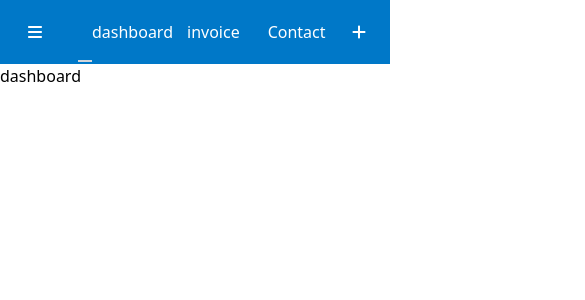
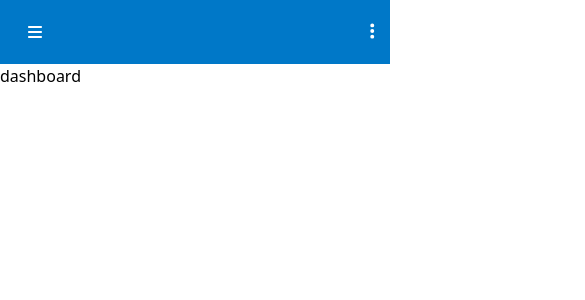
Before and after one commit to khanmdnasir/bane_invoice_frontend, a React (Vite) app: page / in a window 390 px wide. Shown: the top 300 px of the page, 585 px wide, since content can reach past the window. Built offline with nearby package versions, Linux system fonts and the light colour scheme.

Commit message:
nav design with responsive

```diff
--- a/src/components/Nav.jsx
+++ b/src/components/Nav.jsx
@@ -4,7 +4,8 @@ import {
   faMagnifyingGlass,
   faBell,
   faCircleQuestion,
-  faBars
+  faEllipsisVertical,
+  faLock
 } from "@fortawesome/free-solid-svg-icons";
 import { FontAwesomeIcon } from "@fortawesome/react-fontawesome";
 import { Link, useLocation } from "react-router-dom";
@@ -19,6 +20,8 @@ const Nav = () => {
   const [createOpen, setCreateOpen] = useState(false);
   const [notificationOpen, setNotificationOpen] = useState(false);
   const [profileOpen, setProfileOpen] = useState(false);
+  const [responsiveOpen, setResponsiveOpen] = useState(false);
+  const [createresOpen, setCreateResOpen] = useState(false);
   const navItems = [
     { name: "dashboard", path: "/", sublinks: [] },
     { name: "invoice", path: "/invoice", sublinks: [] },
@@ -44,10 +47,10 @@ const Nav = () => {
       subpage = "dashboard";
     }
 
-    let classes = "px-3.5 relative";
+    let classes = "md:px-3.5 relative";
     if (type === subpage) {
       classes +=
-        " after:block after:h-0.5 after:bg-gray-300 after:absolute after:top-[39px] after:right-0 after:left-auto after:w-full";
+        " md:after:block md:after:h-0.5 md:after:bg-gray-300 md:after:absolute md:after:top-[39px] md:after:right-0 md:after:left-auto md:after:w-full";
     } else {
       classes += "";
     }
@@ -55,13 +58,17 @@ const Nav = () => {
     return classes;
   }
 
+
   const createButtonRef = useRef();
+  const dropdownRef = useRef();
   const searchButtonRef = useRef();
   const notificationButtonRef = useRef();
   const profileButtonRef = useRef();
   const navButtonRef = useRef();
   useEffect(() => {
     const handleClickOutside = (event) => {
+
+
       if (
         navOpen &&
         navButtonRef.current &&
@@ -69,12 +76,14 @@ const Nav = () => {
       ) {
         setNavOpen(false);
       }
+
       if (
         createOpen &&
         createButtonRef.current &&
         !createButtonRef.current.contains(event.target)
       ) {
         setCreateOpen(false);
+
       }
       if (
         searchOpen &&
@@ -97,6 +106,14 @@ const Nav = () => {
       ) {
         setProfileOpen(false);
       }
+      if (responsiveOpen) {
+        if (
+          dropdownRef.current &&
+          !dropdownRef.current.contains(event.target)
+        ) {
+          setResponsiveOpen(false);
+        }
+      }
     };
 
     document.addEventListener("mousedown", handleClickOutside);
@@ -104,118 +121,40 @@ const Nav = () => {
     return () => {
       document.removeEventListener("mousedown", handleClickOutside);
     };
-  }, [navOpen,createOpen, searchOpen, notificationOpen, profileOpen]);
-  // useEffect(() => {
-  //   const createClickOutside1 = (event) => {
-  //     if (
-  //       createOpen &&
-  //       createButtonRef.current &&
-  //       !createButtonRef.current.contains(event.target)
-  //     ) {
-  //       setCreateOpen(false);
-  //     }
-  //   };
+  }, [navOpen, createOpen, searchOpen, notificationOpen, profileOpen, responsiveOpen]);
 
-  //   document.addEventListener("mousedown", createClickOutside1);
-
-  //   return () => {
-  //     document.removeEventListener("mousedown", createClickOutside1);
-  //   };
-  // }, [createOpen]);
-
-  // window.addEventListener("click", (e) => {
-  //   if (e.target !== menuRef.current && e.target !== linkRef.current) {
-  //     setNavOpen(false);
-  //   }
-  // });
-
-  // useEffect(() => {
-  //   const searchClickOutside1 = (event) => {
-  //     if (
-  //       searchOpen &&
-  //       searchButtonRef.current &&
-  //       !searchButtonRef.current.contains(event.target)
-  //     ) {
-  //       setSearchOpen(false);
-  //     }
-  //   };
-
-  //   document.addEventListener("mousedown", searchClickOutside1);
-
-  //   return () => {
-  //     document.removeEventListener("mousedown", searchClickOutside1);
-  //   };
-  // }, [searchOpen]);
-
-  // useEffect(() => {
-  //   const notificationClickOutside1 = (event) => {
-  //     if (
-  //       notificationOpen &&
-  //       notificationButtonRef.current &&
-  //       !notificationButtonRef.current.contains(event.target)
-  //     ) {
-  //       setNotificationOpen(false);
-  //     }
-  //   };
-
-  //   document.addEventListener("mousedown", notificationClickOutside1);
-
-  //   return () => {
-  //     document.removeEventListener("mousedown", notificationClickOutside1);
-  //   };
-  // }, [notificationOpen]);
-
-  // useEffect(() => {
-  //   const profileClickOutside1 = (event) => {
-  //     if (
-  //       profileOpen &&
-  //       profileButtonRef.current &&
-  //       !profileButtonRef.current.contains(event.target)
-  //     ) {
-  //       setProfileOpen(false);
-  //     }
-  //   };
-
-  //   document.addEventListener("mousedown", profileClickOutside1);
-
-  //   return () => {
-  //     document.removeEventListener("mousedown", profileClickOutside1);
-  //   };
-  // }, [profileOpen]);
 
   return (
     <div>
       <div className="bg-nav_color flex justify-between items-center h-16 px-4">
-        <DropDown/>
+        <DropDown navItems={navItems} />
 
-        <div className="flex grow justify-start text-white font-medium h-16 leading-custom">
+        <div ref={navButtonRef} className="absolute z-10 left-0 top-[120px] md:top-0 md:relative md:flex md:grow md:justify-start md:text-white md:font-medium md:h-16 md:leading-custom">
           {navItems.map((item, index) => (
-            <div className="hover:bg-hoverColor" key={index}>
+            <div className="hidden md:inline-block md:hover:bg-hoverColor" key={index}>
               {item.sublinks.length > 0 ? (
-                <div className={`hover:bg-hoverColor ${
-                      navOpen ? "bg-hoverColor" : ""
-                    }`}>
+                <div className={`md:hover:bg-hoverColor ${navOpen ? "md:bg-hoverColor" : ""
+                  }`}>
                   <Link
                     key={item.name}
-                    className={`px-3.5 relative hover:bg-hoverColor ${
-                      navOpen ? "bg-hoverColor" : ""
-                    }`}
+                    className={`md:px-3.5 md:relative md:hover:bg-hoverColor ${navOpen ? "md:bg-hoverColor" : ""
+                      }`}
                     to={item.path}
-                    ref={navButtonRef}
+
                     onClick={() => setNavOpen(!navOpen)}
                   >
                     {item.name}
                   </Link>
                   {navOpen && (
                     <ul
-                      className="bg-white py-2 rounded border-2 border-solid border-gray-300 absolute left-[357px] top-[70px] shadow-lg leading-10 w-40"
+                      className="md:bg-white md:py-2 md:rounded md:border-2 md:border-solid md:border-gray-300 md:absolute md:left-[187px] md:top-[70px] md:shadow-lg md:leading-10 md:w-40"
                     >
                       {item.sublinks.map((sublink, subindex) => (
                         <li
                           key={subindex}
-                          className="text-black font-normal px-4 hover:bg-gray-200"
+                          className="md:text-black md:font-normal md:px-4 md:hover:bg-gray-200"
                         >
-                          <Link className="text-sm" to={sublink.path}>
+                          <Link className="md:text-sm" to={sublink.path}>
                             {sublink.name}
                           </Link>
                         </li>
@@ -234,64 +173,118 @@ const Nav = () => {
               )}
             </div>
           ))}
-          {/* <Link
-            className={`${ActiveLink("dashboard")} hover:bg-hoverColor`}
-            to="/"
-          >
-            Dashboard
-          </Link>
-          <Link
-            className={`${ActiveLink("invoice")} hover:bg-hoverColor`}
-            to="/invoice"
-          >
-            Invoice
-          </Link> */}
-          {/* <Link
-            className={`px-3.5 relative hover:bg-hoverColor ${
-              navOpen ? "bg-hoverColor" : ""
-            }`}
-            to="#"
-            ref={linkRef}
-            onClick={() => setNavOpen(!navOpen)}
-          >
-            Contact
-          </Link> */}
 
-          {/* {navOpen && (
-            <ul
-              ref={menuRef}
-              className="bg-white py-2 rounded border-2 border-solid border-gray-300 absolute left-[357px] top-[70px] shadow-lg leading-10 w-40"
-            >
+        </div>
+
+        {/* For Responsive */}
+        <div ref={dropdownRef} className="md:hidden">
+          <div>
+            <button onClick={() => setResponsiveOpen(!responsiveOpen)}>
+              <FontAwesomeIcon className="text-white text-lg" icon={faEllipsisVertical} />
+            </button>
+            {responsiveOpen && (
+              <ul className="bg-white py-2 rounded border-2 border-solid border-gray-300 absolute right-2 top-[70px] shadow-lg leading-10 w-60">
+                <li className="px-4 py-2 text-sm hover:bg-gray-200">
+                  <button onClick={() => { setCreateOpen(!createOpen); setResponsiveOpen(false) }}>
+                    <FontAwesomeIcon className="mr-7 text-gray-600" icon={faPlus} />
+                    Create New
+                  </button>
+                </li>
+                <li className="px-4 py-2 text-sm hover:bg-gray-200">
+                  <button onClick={() => { setSearchOpen(!searchOpen); setResponsiveOpen(false) }}>
+                    <FontAwesomeIcon className="mr-7 text-gray-600" icon={faMagnifyingGlass} />
+                    Search
+                  </button>
+
+                </li>
+                <li className="px-4 py-2 text-sm hover:bg-gray-200">
+                  <button onClick={() => { setNotificationOpen(!notificationOpen); setResponsiveOpen(false) }}>
+                    <FontAwesomeIcon className="mr-7 text-gray-600" icon={faBell} />
+                    Notification
+                  </button>
+
+                </li>
+                <li className="px-4 py-2 text-sm hover:bg-gray-200">
+                  <button>
+                    <FontAwesomeIcon className="mr-7 text-gray-600" icon={faCircleQuestion} />
+                    Help
+                  </button>
+
+                </li>
+                <li className="px-2.5 py-2 text-sm hover:bg-gray-200">
+                  <button onClick={() => { setProfileOpen(!profileOpen); setResponsiveOpen(false) }} className="bg-userBgColor p-1.5 rounded-full mr-4">
+                    <p className="text-black font-medium">AM</p>
+                  </button>
+                  <span>Afroza Mukta</span>
+
+                </li>
+                <hr></hr>
+                <li className='px-4 py-3 text-sm hover:bg-gray-200'>
+                  <Link className='flex items-center' to="#">
+                    <FontAwesomeIcon className='mr-7 text-gray-600' icon={faLock} />
+                    <p>Log out</p>
+                  </Link>
+                </li>
+              </ul>
+            )}
+
+          </div>
+          {createOpen && (
+            <ul ref={createButtonRef} className="bg-white py-2 rounded border-2 border-solid border-gray-300 absolute right-2 top-[70px] shadow-lg leading-10 w-48">
+              <li className="text-black text-xs font-normal py-2 px-4 text-gray-500">
+                Create New
+              </li>
               <li className="text-black font-normal px-4 hover:bg-gray-200">
-                <Link className="text-sm" to="#">
-                  All Contacts
+                <Link className="text-sm" to="/invoice">
+                  Invoice
                 </Link>
               </li>
               <li className="text-black font-normal px-4 hover:bg-gray-200">
                 <Link className="text-sm" to="#">
-                  Customers
+                  Bill
                 </Link>
               </li>
               <li className="text-black font-normal px-4 hover:bg-gray-200">
                 <Link className="text-sm" to="#">
-                  Suppliers
+                  Contact
                 </Link>
               </li>
               <li className="text-black font-normal px-4 hover:bg-gray-200">
                 <Link className="text-sm" to="#">
-                  Emloyees
+                  Purchase order
+                </Link>
+              </li>
+              <li className="text-black font-normal px-4 hover:bg-gray-200">
+                <Link className="text-sm" to="#">
+                  Manual journal
                 </Link>
               </li>
             </ul>
-          )} */}
+          )}
+
+          {searchOpen && (
+            <div ref={searchButtonRef} className="bg-gray-100 text-black absolute px-2 py-2 shadow-md rounded w-80 h-fit right-2 top-[70px]">
+              <Search />
+            </div>
+          )}
+
+          {notificationOpen && (
+            <div ref={notificationButtonRef} className="bg-white text-black border-2 border-solid border-gray-300 absolute shadow-md rounded w-96 h-fit right-2 top-[70px]">
+              <Notification setNotificationOpen={setNotificationOpen} />
+            </div>
+          )}
+          {profileOpen && (
+            <div ref={profileButtonRef} className="bg-white text-black border-2 border-solid border-gray-300 absolute shadow-md rounded w-60 h-fit right-2 top-[70px]">
+              <ProfileDropDown />
+            </div>
+          )}
         </div>
-        <div className="flex gap-8 text-white items-center">
-          <div>
+
+        <div className="hidden md:inline-block md:flex gap-8 md:text-white md:items-center">
+          <div ref={createButtonRef}>
             <button
-              ref={createButtonRef}
-              className={`px-3 py-1.5 rounded-full hover:bg-hoverColor ${
-                createOpen ? "bg-hoverColor" : ""
-              }`}
+              className={`px-3 py-1.5 rounded-full hover:bg-hoverColor ${createOpen ? "bg-hoverColor" : ""
+                }`}
               onClick={() => setCreateOpen(!createOpen)}
             >
               <FontAwesomeIcon icon={faPlus} />
@@ -302,7 +295,7 @@ const Nav = () => {
                   Create New
                 </li>
                 <li className="text-black font-normal px-4 hover:bg-gray-200">
-                  <Link className="text-sm" to="#">
+                  <Link className="text-sm" to="/invoice">
                     Invoice
                   </Link>
                 </li>
@@ -329,12 +322,10 @@ const Nav = () => {
               </ul>
             )}
           </div>
-          <div>
+          <div ref={searchButtonRef}>
             <button
-              ref={searchButtonRef}
-              className={`px-3 py-2 rounded-full hover:bg-hoverColor ${
-                searchOpen ? "bg-hoverColor" : ""
-              }`}
+              className={`px-3 py-2 rounded-full hover:bg-hoverColor ${searchOpen ? "bg-hoverColor" : ""
+                }`}
               onClick={() => setSearchOpen(!searchOpen)}
             >
               <FontAwesomeIcon icon={faMagnifyingGlass} />
@@ -345,12 +336,11 @@ const Nav = () => {
               </div>
             )}
           </div>
-          <div>
+          <div ref={notificationButtonRef}>
             <button
-              ref={notificationButtonRef}
-              className={`px-3 py-1.5 rounded-full hover:bg-hoverColor ${
-                notificationOpen ? "bg-hoverColor" : ""
-              }`}
+
+              className={`px-3 py-1.5 rounded-full hover:bg-hoverColor ${notificationOpen ? "bg-hoverColor" : ""
+                }`}
               onClick={() => setNotificationOpen(!notificationOpen)}
             >
               <FontAwesomeIcon icon={faBell} />
@@ -366,9 +356,9 @@ const Nav = () => {
               <FontAwesomeIcon icon={faCircleQuestion} />
             </button>
           </div>
-          <div className="bg-userBgColor p-2 rounded-full">
+          <div ref={profileButtonRef} className="bg-userBgColor p-2 rounded-full">
             <button
-              ref={profileButtonRef}
+
               className="rounded-full text-black font-medium"
               onClick={() => setProfileOpen(!profileOpen)}
             >
--- a/tailwind.config.js
+++ b/tailwind.config.js
@@ -22,6 +22,7 @@ export default {
         emerald: colors.emerald,
         indigo: colors.indigo,
         yellow: colors.yellow,
+        strong_blue: "#006db7",
         hover_blue:"#006db7",
         nav_color: "#0078c8",
         hoverColor: "#005795",
```
Also changed, not shown: src/components/DropDown.jsx (+101 -23 lines).
